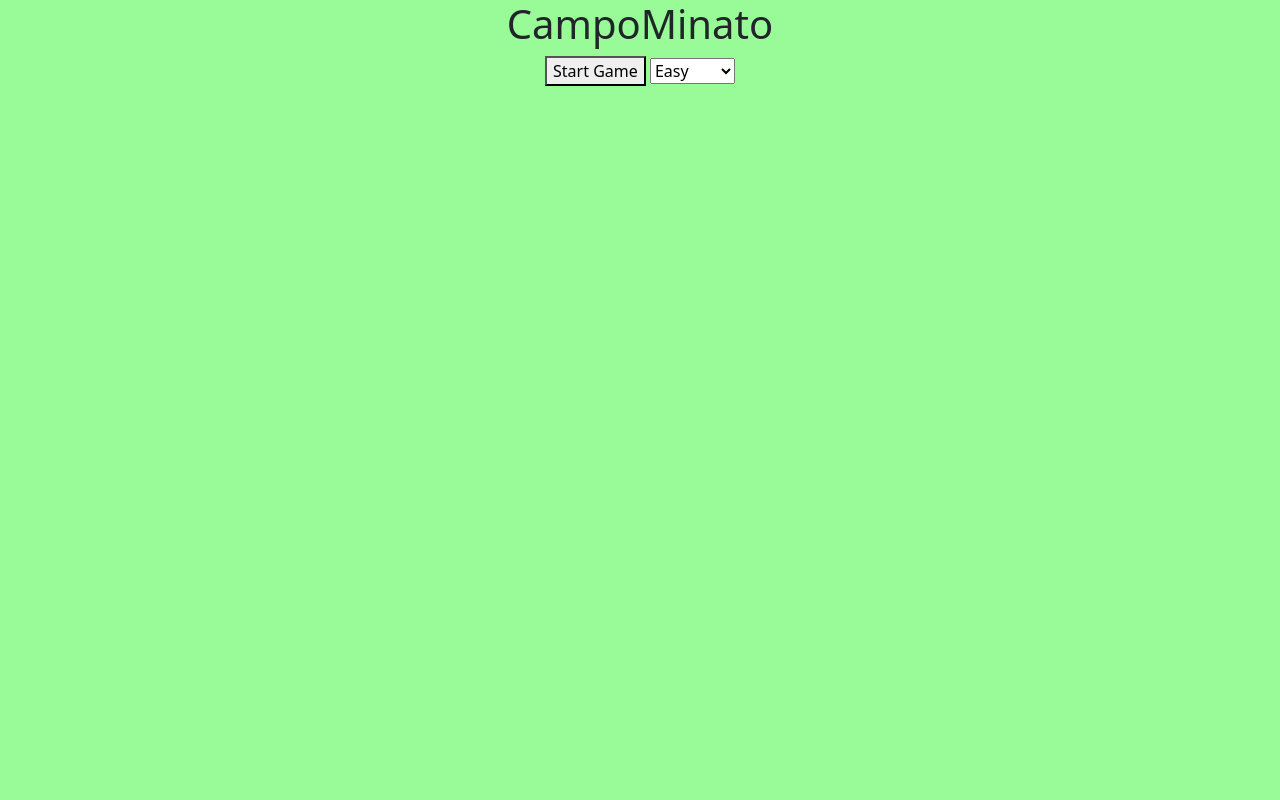
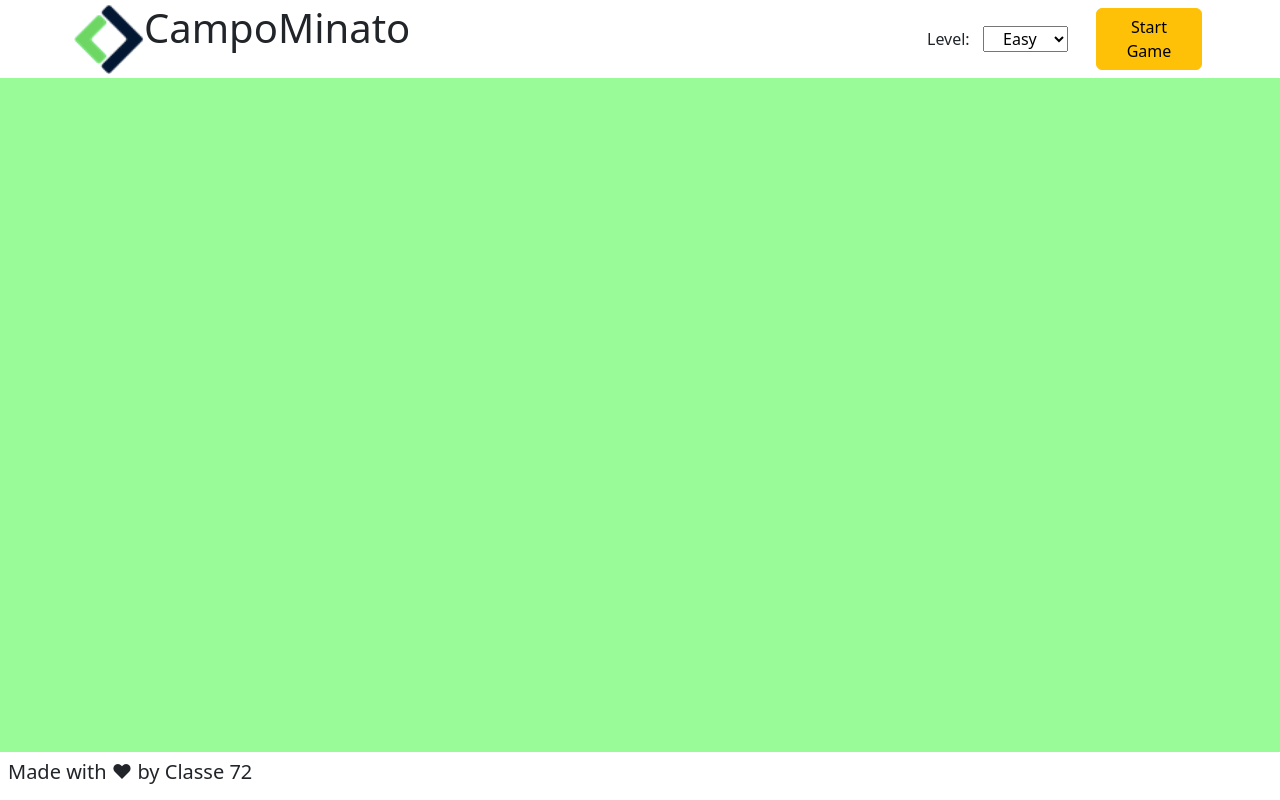
Before and after one commit to Gianmarco720/js-campominato-dom, a plain HTML site: page index.html in a window 1280 px wide. Drawn offline with nearby package versions, Linux system fonts and the light colour scheme.

Commit message:
added some style

```diff
--- a/assets/css/style.css
+++ b/assets/css/style.css
@@ -1,5 +1,14 @@
 body {
     background-color: palegreen;
+}
+
+.start_game {
+    margin-left: 10%;
+}
+
+select {
+    margin-left: 5%;
+    text-align: center;
 }
 
 .my_container {
--- a/index.html
+++ b/index.html
@@ -15,15 +15,23 @@
   <link rel="stylesheet" href="./assets/css/style.css">
 </head>
 
-<body>
-  <header class="text-center">
+<body class="d-flex flex-column min-vh-100">
+  <header class="text-center bg-white">
+    <div class="container d-flex justify-content-between p-1">
+        <div class="logo d-flex">
+            <img class="img-fluid" src="./assets/img/logo_Boolean.png" alt="">
             <h1>CampoMinato</h1>
-    <button class="start_game">Start Game</button>
+        </div>
+        <div class="game_option w-25 d-flex align-items-center p-1">
+            <span>Level:</span>
             <select name="difficulty" id="difficulty">
               <option value="easy">Easy</option>
               <option value="medium">Medium</option>
               <option value="hard">Hard</option>
             </select>
+            <button class="btn btn-warning start_game">Start Game</button>
+        </div>
+    </div>
   </header>
   <main class="py-4">
 
@@ -32,8 +40,8 @@
     </div>
 
   </main>
-  <footer>
-    <!-- place footer here -->
+  <footer class="bg-white mt-auto">
+    <h5 class="p-2">Made with &hearts; by Classe 72</h5>
   </footer>
   <!-- Bootstrap JavaScript Libraries -->
   <script src="https://cdn.jsdelivr.net/npm/@popperjs/core@2.11.6/dist/umd/popper.min.js"
```
Lines whose indentation alone changed are shown as unchanged.
